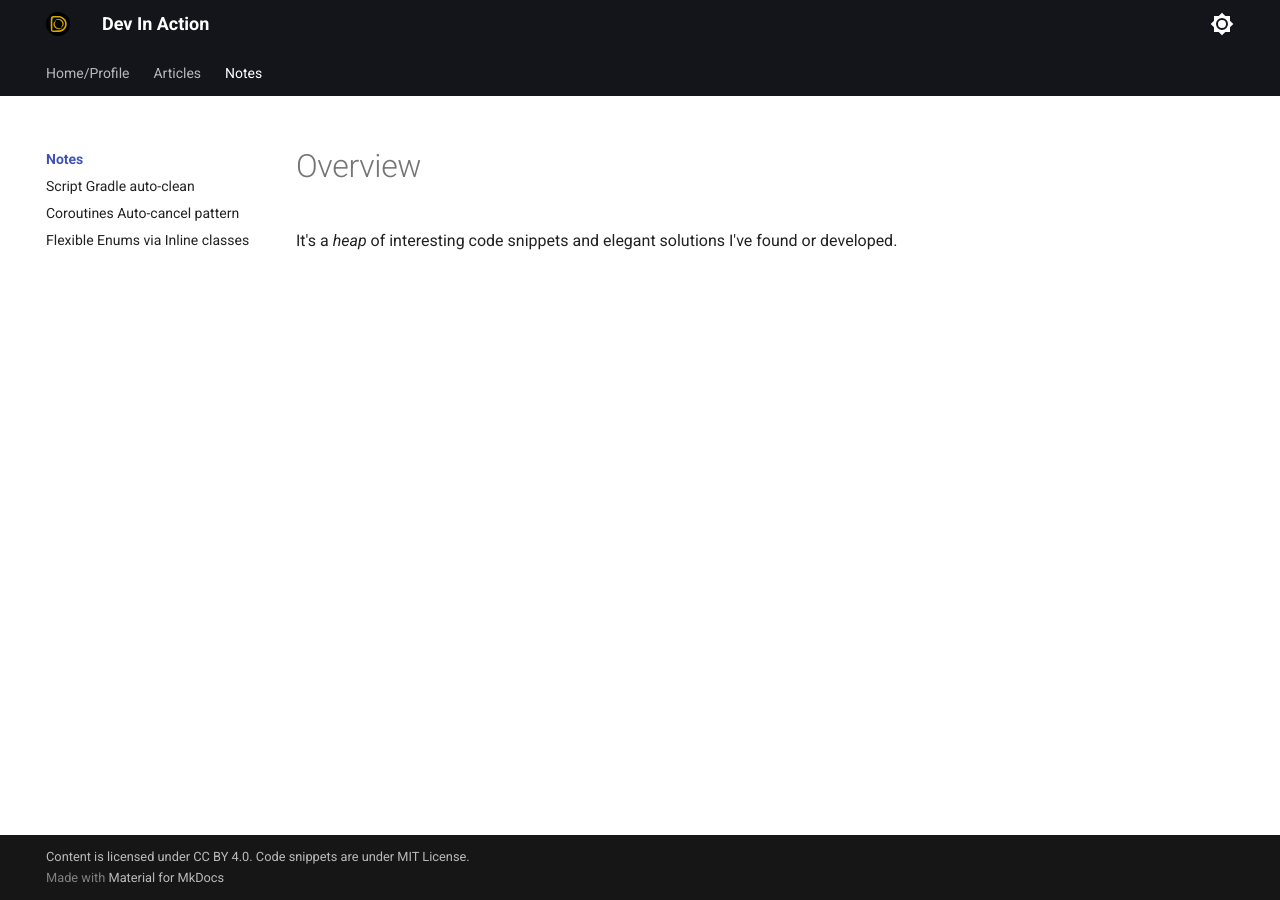
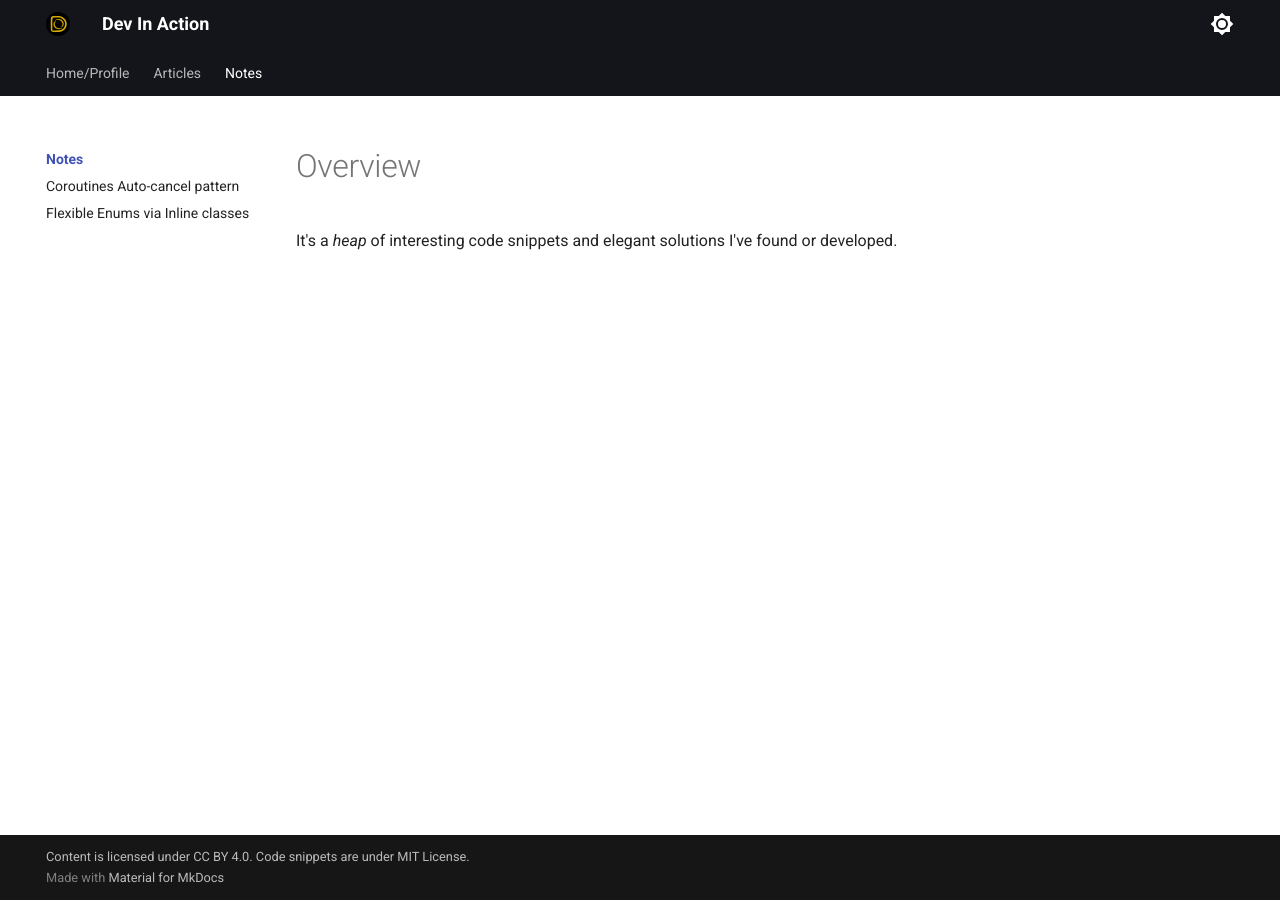
Before and after one commit to MarDSoul/dev-in-action, an MkDocs documentation site: the page built from docs/notes/index.md, in a window 1280 px wide. Built offline with MkDocs 1.6.1 and Material for MkDocs 9.7.7, drawn with Linux system fonts in a browser that asks for light colours.

Commit message:
fix: remove unused menu item

```diff
--- a/mkdocs.yml
+++ b/mkdocs.yml
@@ -50,7 +50,6 @@ nav:
           - Simple example of reverse .apk: articles/reverse/reverse-basic-example.md
     - Notes:
         - Overview: notes/index.md
-        - Script Gradle auto-clean: notes/cron-gradle-autoclean.md
         - Coroutines Auto-cancel pattern: notes/coroutines-auto-cancel-pattern.md
         - Flexible Enums via Inline classes: notes/flexible-enums-inline-class.md
 
```
